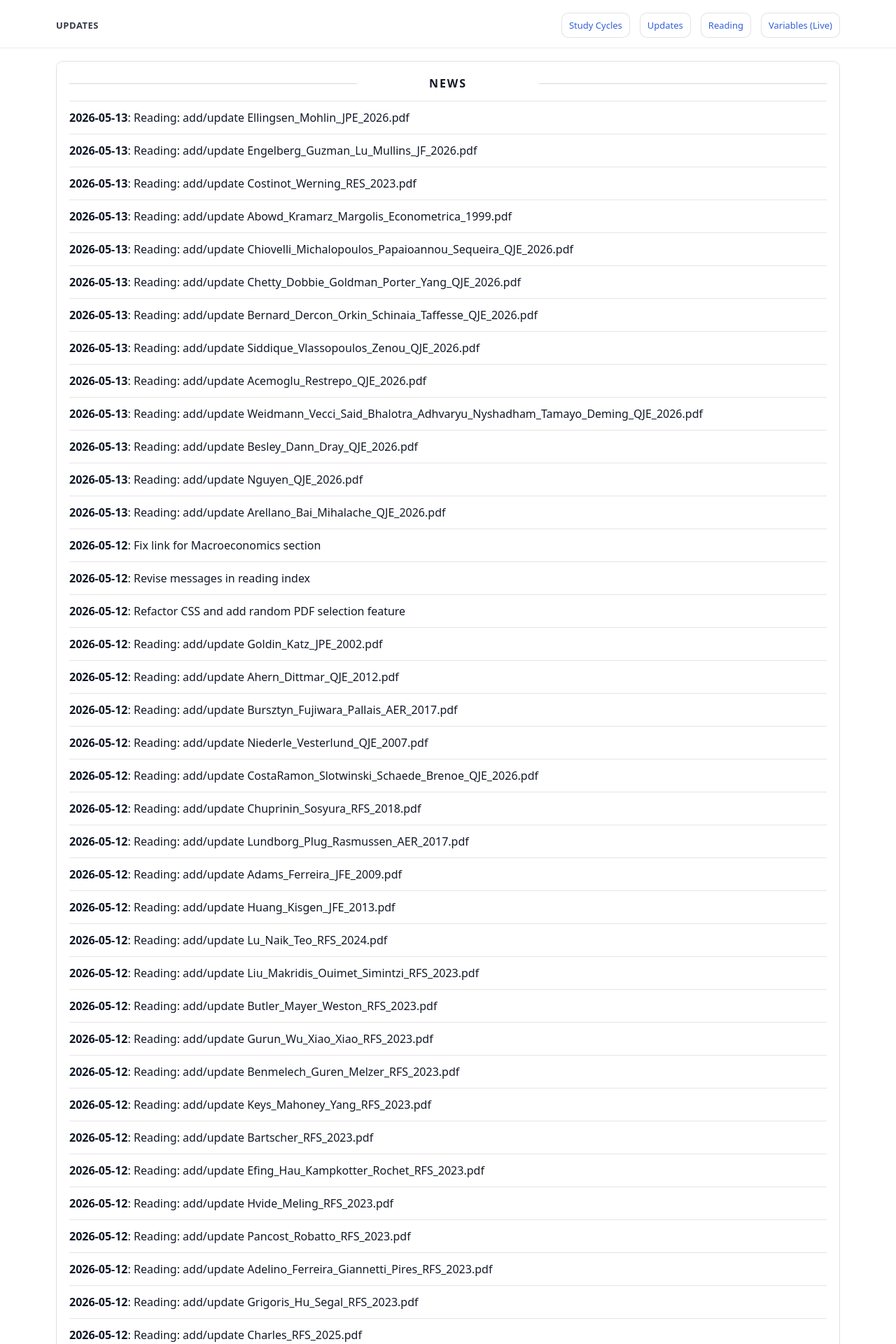
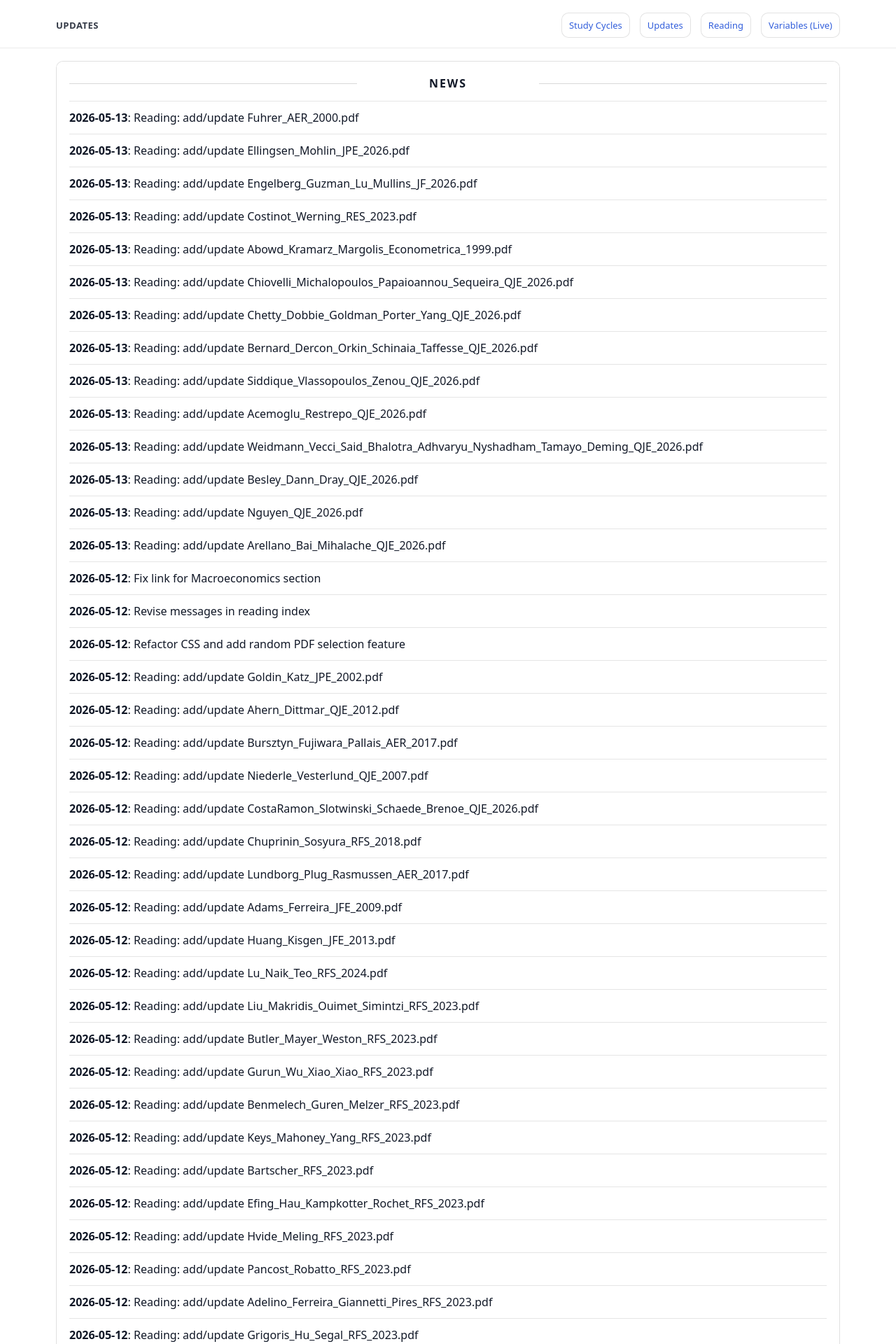
Before and after one commit to yaxinzn/study-archive, a Jekyll site: the page built from updates/index.md, in a window 1280 px wide. Shown: the top 1920 px of the page at 70% size. Built offline with Jekyll 4.4.1, drawn with Linux system fonts in a browser that asks for light colours; some of the changed text lies outside the part shown.

Commit message:
chore: update NEWS feed

```diff
--- a/_data/news.yml
+++ b/_data/news.yml
@@ -1,4 +1,7 @@
 # Auto-generated update history (sorted newest -> oldest). Do not edit manually.
+- ts: "1778664929"
+  date: "2026-05-13"
+  title: "Reading: add/update Fuhrer_AER_2000.pdf"
 - ts: "1778664678"
   date: "2026-05-13"
   title: "Reading: add/update Ellingsen_Mohlin_JPE_2026.pdf"
```
